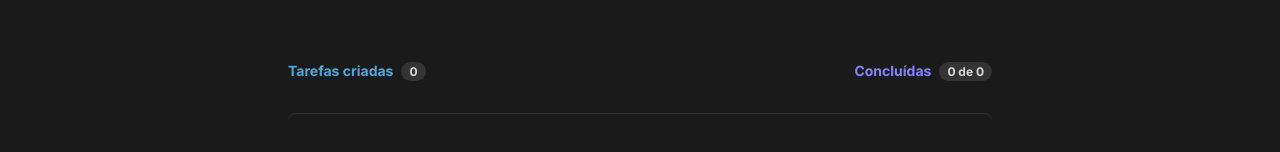
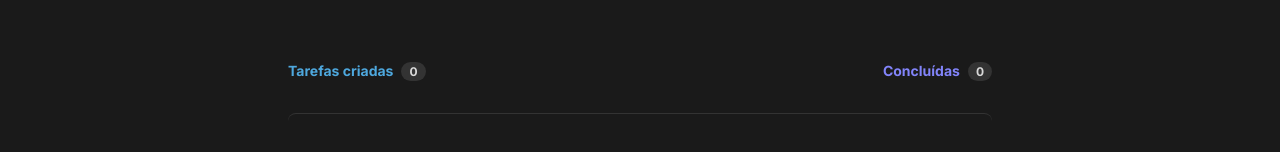
Before and after one commit to AdrielFF/rocketseat-ignite-todo-challenge, a React (Vite) app: page / in a window 1280 px wide. Shown: the part 229-381 px from the top of the page. Built offline with nearby package versions, Linux system fonts and the light colour scheme.

Commit message:
Show only 0 completed when there is none to do item

```diff
--- a/src/App.tsx
+++ b/src/App.tsx
@@ -83,7 +83,8 @@ function App() {
               Tarefas criadas <span>{allTasks}</span>
             </strong>
             <strong className={styles.completedTasks}>
-              Concluídas <span>{`${tasksDone} de ${allTasks}`}</span>
+              Concluídas{" "}
+              <span>{allTasks > 0 ? `${tasksDone} de ${allTasks}` : "0"}</span>
             </strong>
           </header>
           <ul className={styles.toDoList}>
```
